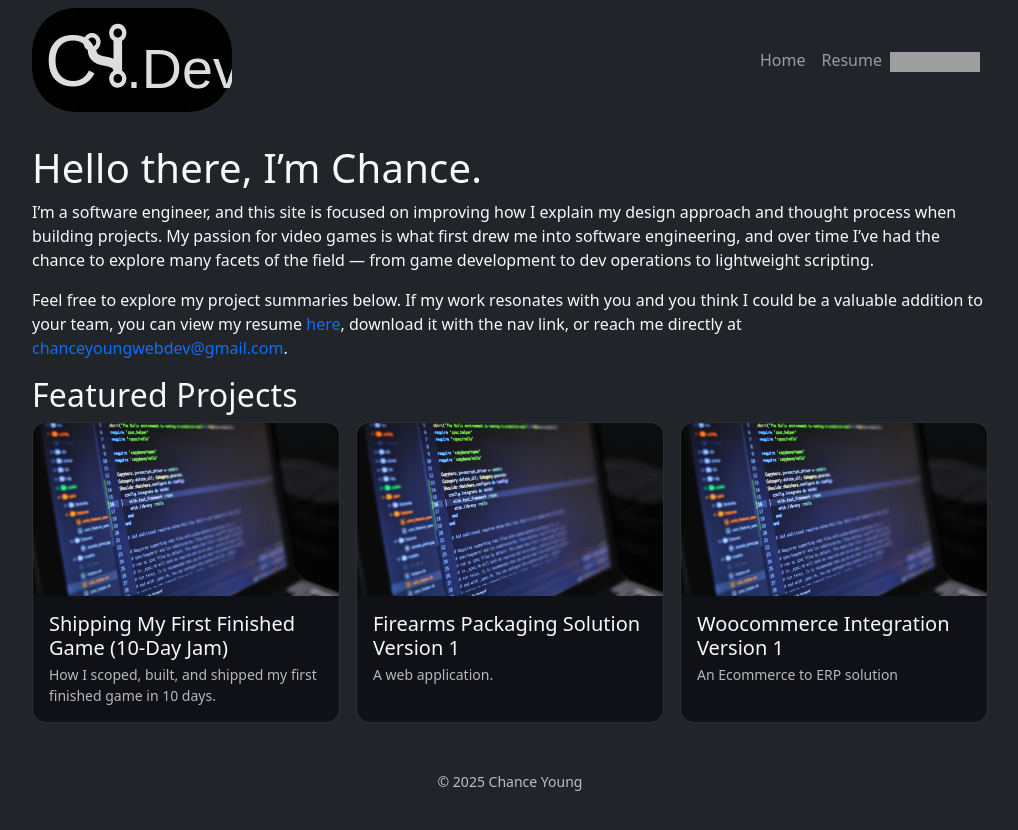
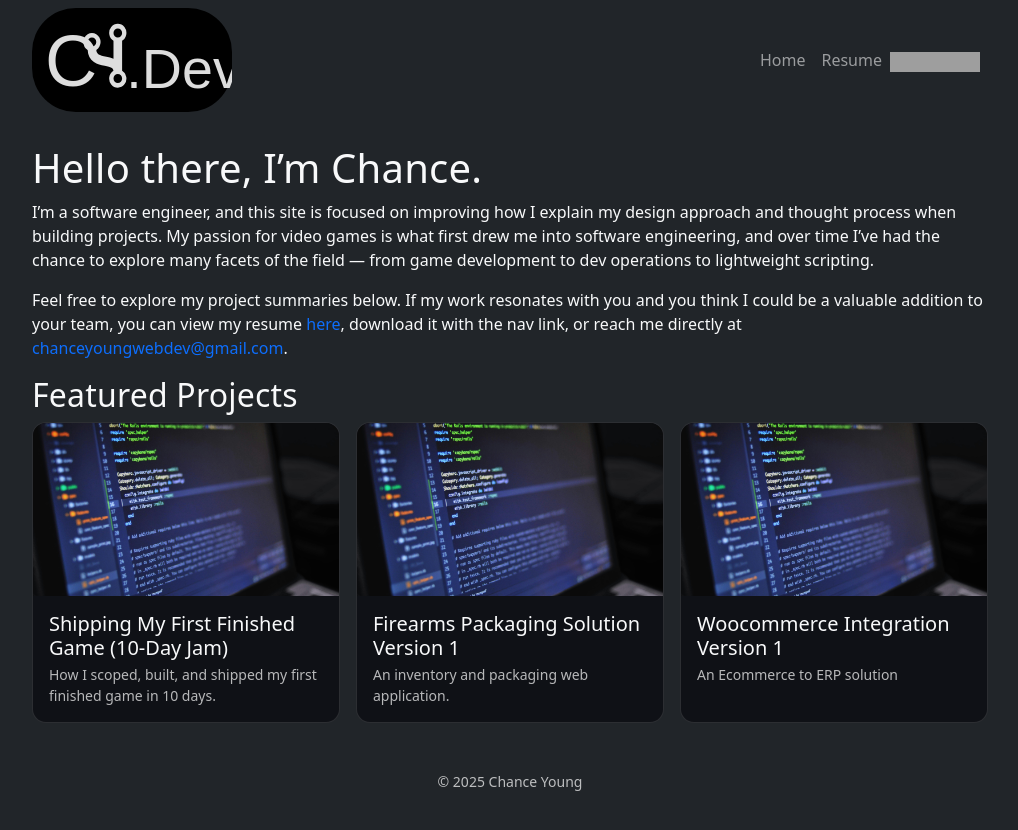
Before and after one commit to ChanceYoung/ChanceYoung.github.io, a Jekyll site: the page built from index.md, in a window 1280 px wide. Shown: the top 830 px of the page, without its empty margins (130-1148 px from the left). Built offline with Jekyll 4.4.1, drawn with Linux system fonts in a browser that asks for light colours; grey boxes are pictures that could not be loaded.

Commit message:
_projects/packagingsolutionv1.md updated from https://stackedit.io/

```diff
--- a/_projects/packagingsolutionv1.md
+++ b/_projects/packagingsolutionv1.md
@@ -1,7 +1,7 @@
 ---
 title: "Firearms Packaging Solution Version 1"
 thumb: /assets/images/generic-thumb.jpg
-summary: "A  web application."
+summary: "An inventory and packaging web application."
 tags: [Node, React, C#]
 featured: true
 layout: default
```
Also changed, not shown: other parts of _projects/packagingsolutionv1.md (+1 -1 lines).
